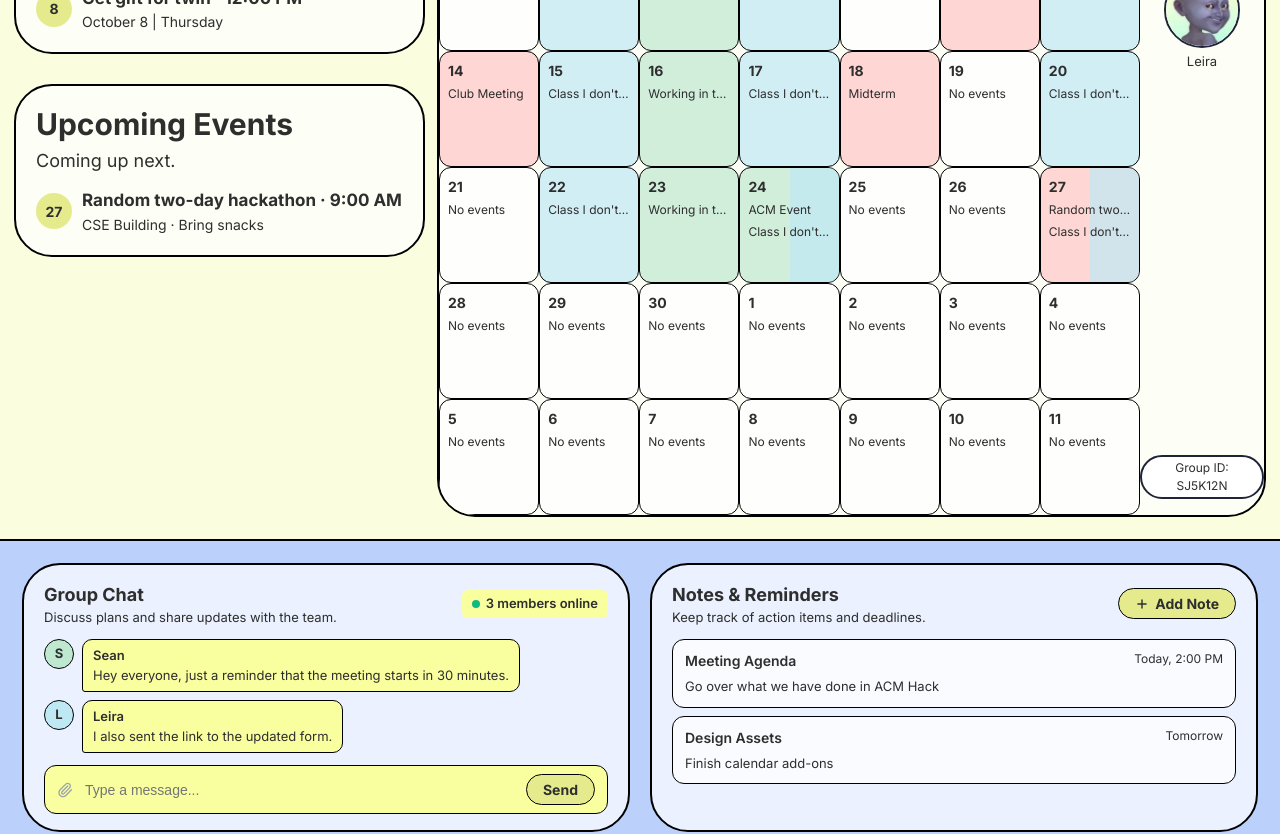
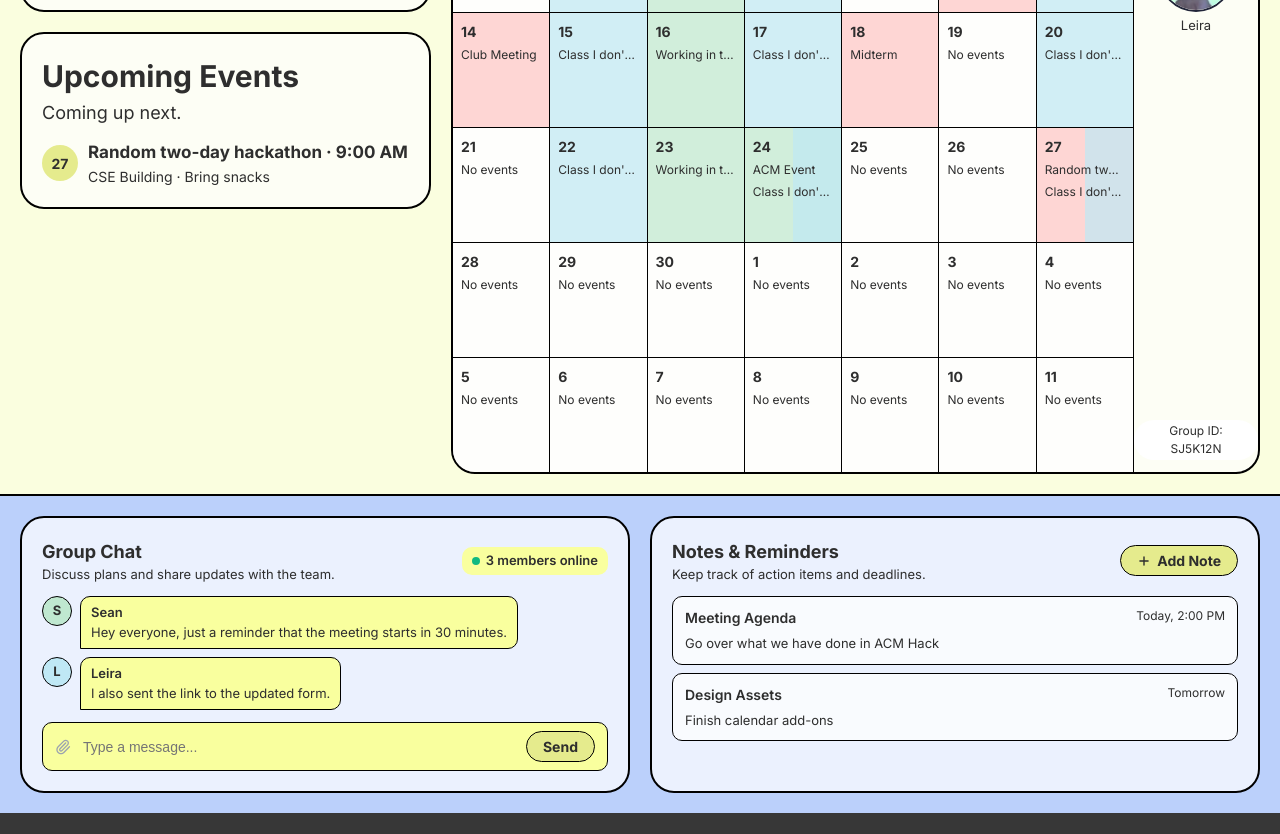
Before and after one commit to acmucsd-sp26-hackteam1/hackteam1, a React (Vite) app in the folder frontend/: page /calendar in a window 1280 px wide. Shown: the part 800-1634 px from the top of the page. Built offline with nearby package versions, Linux system fonts and the light colour scheme; no server answers; a web font is replaced by a local one.

Commit message:
Slight style polish and standardization

```diff
--- a/frontend/src/index.scss
+++ b/frontend/src/index.scss
@@ -146,7 +146,7 @@ body {
     margin: 12px 0 0;
     padding: 8px 20px;
     background-color: $color-glass;
-    border-radius: $radius-cell;
+    border-radius: $radius-small;
     font-size: 20px;
   }
 }
@@ -200,7 +200,7 @@ body {
   gap: 16px;
   padding: 28px 20px;
   background-color: $color-glass;
-  border-radius: $radius-panel;
+  border-radius: $radius-large;
 }
 
 .htu-row {
@@ -223,7 +223,7 @@ body {
   background-color: white;
   color: black;
   border: $border-thin;
-  border-radius: 22px;
+  border-radius: $radius-small;
   display: flex;
   align-items: center;
   justify-content: center;
@@ -298,7 +298,7 @@ $ucsd-blue-bright: #5eb3f0;
   color: $color-text;
   background: $color-olive;
   border: $border-thick;
-  border-radius: 999px;
+  border-radius: $radius-pill;
   cursor: pointer;
   box-shadow: $shadow-popup;
   transition: background 0.2s;
@@ -327,7 +327,7 @@ $ucsd-blue-bright: #5eb3f0;
   color: $color-text;
   background: #fff;
   border: $border-thick;
-  border-radius: $radius-panel;
+  border-radius: $radius-large;
   box-shadow: $shadow-popup;
 
   h2 {
@@ -360,7 +360,7 @@ $ucsd-blue-bright: #5eb3f0;
     color: $color-text;
     background: #fff;
     border: $border-thin;
-    border-radius: 999px;
+    border-radius: $radius-pill;
     margin-bottom: 0;
     cursor: pointer;
     transition: background 0.2s;
@@ -393,7 +393,7 @@ $ucsd-blue-bright: #5eb3f0;
     color: inherit;
     background: #fff;
     border: $border-thin;
-    border-radius: $radius-field;
+    border-radius: $radius-small;
     resize: vertical;
 
     &::placeholder {
@@ -434,7 +434,7 @@ $ucsd-blue-bright: #5eb3f0;
   font-size: 14px;
   font-weight: 700;
   color: $color-text;
-  border-radius: 999px;
+  border-radius: $radius-pill;
   cursor: pointer;
   border: $border-thin;
 }
@@ -467,19 +467,23 @@ $ucsd-blue-bright: #5eb3f0;
 .week-grid {
   display: grid;
   grid-template-columns: 1fr;
-  gap: 6px;
-  padding: 6px;
+  gap: 0;
+  padding: 0;
 }
 
 .week-cell {
   display: flex;
   flex-direction: column;
   gap: 6px;
-  border: $border-thin;
-  border-radius: $radius-cell;
+  border-right: $border-thin;
+  border-bottom: $border-thin;
   background-color: $color-glass;
   padding: 8px;
   text-align: left;
+
+  &:last-child {
+    border-bottom: none;
+  }
 }
 
 /*
@@ -499,7 +503,7 @@ $ucsd-blue-bright: #5eb3f0;
   gap: 10px;
   padding: 10px;
   border: $border-thin;
-  border-radius: $radius-cell;
+  border-radius: $radius-small;
   min-height: 40px;
 }
 
@@ -560,7 +564,7 @@ $ucsd-blue-bright: #5eb3f0;
   color: $color-text;
   background: #fff;
   border: $border-thick;
-  border-radius: $radius-panel;
+  border-radius: $radius-large;
   box-shadow: $shadow-popup;
   h2 {
     margin: 0 0 1rem;
@@ -594,7 +598,7 @@ $ucsd-blue-bright: #5eb3f0;
   padding: 12px;
   background: $color-lemon;
   border: $border-thick;
-  border-radius: $radius-card;
+  border-radius: $radius-small;
 }
 .profile-avatar-preview {
   width: 120px;
@@ -629,7 +633,7 @@ $ucsd-blue-bright: #5eb3f0;
   color: $color-text;
   background: $color-olive;
   border: $border-thin;
-  border-radius: 999px;
+  border-radius: $radius-pill;
   cursor: pointer;
   font-weight: 700;
   &:hover {
@@ -681,7 +685,7 @@ $ucsd-blue-bright: #5eb3f0;
   max-height: 90vh;
   background-color: $color-glass;
   border: $border-thick;
-  border-radius: $radius-panel;
+  border-radius: $radius-large;
   color: $color-text;
   display: flex;
   flex-direction: column;
@@ -725,7 +729,7 @@ $ucsd-blue-bright: #5eb3f0;
   text-align: left;
   box-sizing: border-box;
   outline: none;
-  border-radius: 999px;
+  border-radius: $radius-pill;
 }
 
 .google-section {
@@ -745,7 +749,7 @@ $ucsd-blue-bright: #5eb3f0;
   text-align: center;
   box-sizing: border-box;
   outline: none;
-  border-radius: 999px;
+  border-radius: $radius-pill;
   margin-top: 30px;
   margin-bottom: 10px;
   cursor: pointer;
--- a/frontend/src/styles/_shared.scss
+++ b/frontend/src/styles/_shared.scss
@@ -14,7 +14,7 @@
   flex-shrink: 0;
   padding: 3px 8px;
   border: $border-thin;
-  border-radius: $radius-badge;
+  border-radius: $radius-small;
   background-color: $color-lemon;
   font-weight: 700;
   font-size: 13px;
--- a/frontend/src/styles/_tokens.scss
+++ b/frontend/src/styles/_tokens.scss
@@ -28,20 +28,18 @@ $font-footer: 'Readex Pro', 'Inter', sans-serif;
 $border-thick: 2px solid $color-border;
 $border-thin: 1px solid $color-border;
 
-$radius-panel: 38px;
-$radius-card: 28px;
-$radius-field: 20px;
-$radius-cell: 12px;
-$radius-badge: 6px;
+$radius-large: 24px;
+$radius-small: 10px;
 $radius-pill: 999px;
 
 $page-width: 1536px;
+$space: 20px;
 $shadow-popup: 0 12px 12px rgba(0, 0, 0, 0.25);
 
 @mixin panel {
   background-color: $color-glass;
   border: $border-thick;
-  border-radius: $radius-panel;
+  border-radius: $radius-large;
 }
 
 @mixin pill-button($background: $color-olive) {
--- a/frontend/src/styles/pages/_about.scss
+++ b/frontend/src/styles/pages/_about.scss
@@ -58,7 +58,7 @@
   height: 275px;
   padding: 24px;
   background-color: $color-glass;
-  border-radius: $radius-panel;
+  border-radius: $radius-large;
   text-align: center;
   font-size: 30px;
 }
@@ -81,7 +81,7 @@
   width: 374px;
   padding: 36px 30px;
   background-color: $color-glass;
-  border-radius: $radius-panel;
+  border-radius: $radius-large;
   text-align: center;
   font-size: 23px;
 
@@ -95,6 +95,6 @@
     object-fit: contain;
     background-color: #fff;
     border: $border-thin;
-    border-radius: 22px;
+    border-radius: $radius-small;
   }
 }
--- a/frontend/src/styles/pages/_calendar.scss
+++ b/frontend/src/styles/pages/_calendar.scss
@@ -1,7 +1,7 @@
 @use '../tokens' as *;
 
 .calendar-header {
-  padding: 34px 24px 40px;
+  padding: $space;
   background-color: $color-sky;
   border-bottom: $border-thick;
   text-align: center;
@@ -30,10 +30,11 @@
   font-size: 24px;
 }
 
-.calendar-page {
+.content-container.calendar-page {
   display: grid;
   grid-template-columns: 411px 1fr;
-  gap: 12px;
+  gap: $space;
+  padding: $space;
   border-bottom: $border-thick;
 
   @media (max-width: 1100px) {
@@ -44,7 +45,7 @@
 .calendar-sidebar {
   display: flex;
   flex-direction: column;
-  gap: 30px;
+  gap: $space;
 
   h2 {
     margin: 0;
@@ -58,7 +59,7 @@
 
 .agenda-panel {
   @include panel;
-  padding: 16px 20px 20px;
+  padding: $space;
 
   h3 {
     margin: 0;
@@ -181,8 +182,12 @@
   gap: 4px;
   height: 98px;
   padding: 8px;
-  border: $border-thin;
-  border-radius: $radius-cell;
+  border-right: $border-thin;
+  border-bottom: $border-thin;
+
+  &:nth-last-child(-n + 7) {
+    border-bottom: none;
+  }
 }
 
 .month-day-cell-right-half {
@@ -222,7 +227,7 @@
 .week-event {
   padding: 8px;
   border: $border-thin;
-  border-radius: $radius-cell;
+  border-radius: $radius-small;
   font-size: 13px;
 
   p {
@@ -292,10 +297,9 @@
 }
 
 .group-code {
-  margin: auto 0 0;
+  margin: auto 0 -4px;
   padding: 2px 12px;
   background-color: #fff;
-  border: 2px solid $color-avatar-outline;
   border-radius: $radius-pill;
   text-align: center;
   font-size: 12px;
--- a/frontend/src/styles/pages/_group-band.scss
+++ b/frontend/src/styles/pages/_group-band.scss
@@ -3,8 +3,8 @@
 .group-band {
   display: flex;
   flex-wrap: wrap;
-  gap: 20px;
-  padding: 22px;
+  gap: $space;
+  padding: $space;
   background-color: $color-sky;
 }
 
@@ -17,7 +17,7 @@
   display: flex;
   flex-direction: column;
   gap: 12px;
-  padding: 16px 20px;
+  padding: $space;
 }
 
 .group-panel-header {
@@ -43,7 +43,7 @@
   gap: 6px;
   padding: 4px 10px;
   background-color: $color-lemon;
-  border-radius: $radius-badge;
+  border-radius: $radius-small;
   font-weight: 600;
   font-size: 13px;
   white-space: nowrap;
@@ -90,7 +90,7 @@
   padding: 6px 10px;
   background-color: $color-lemon;
   border: $border-thin;
-  border-radius: 10px 10px 10px 3px;
+  border-radius: $radius-small $radius-small $radius-small 0;
   font-size: 13px;
 }
 
@@ -105,7 +105,7 @@
   padding: 8px 12px;
   background-color: $color-lemon;
   border: $border-thin;
-  border-radius: $radius-cell;
+  border-radius: $radius-small;
 
   img {
     width: 16px;
@@ -145,7 +145,7 @@
   padding: 10px 12px;
   background-color: $color-glass;
   border: $border-thin;
-  border-radius: $radius-cell;
+  border-radius: $radius-small;
   font-size: 13px;
 }
 
```
